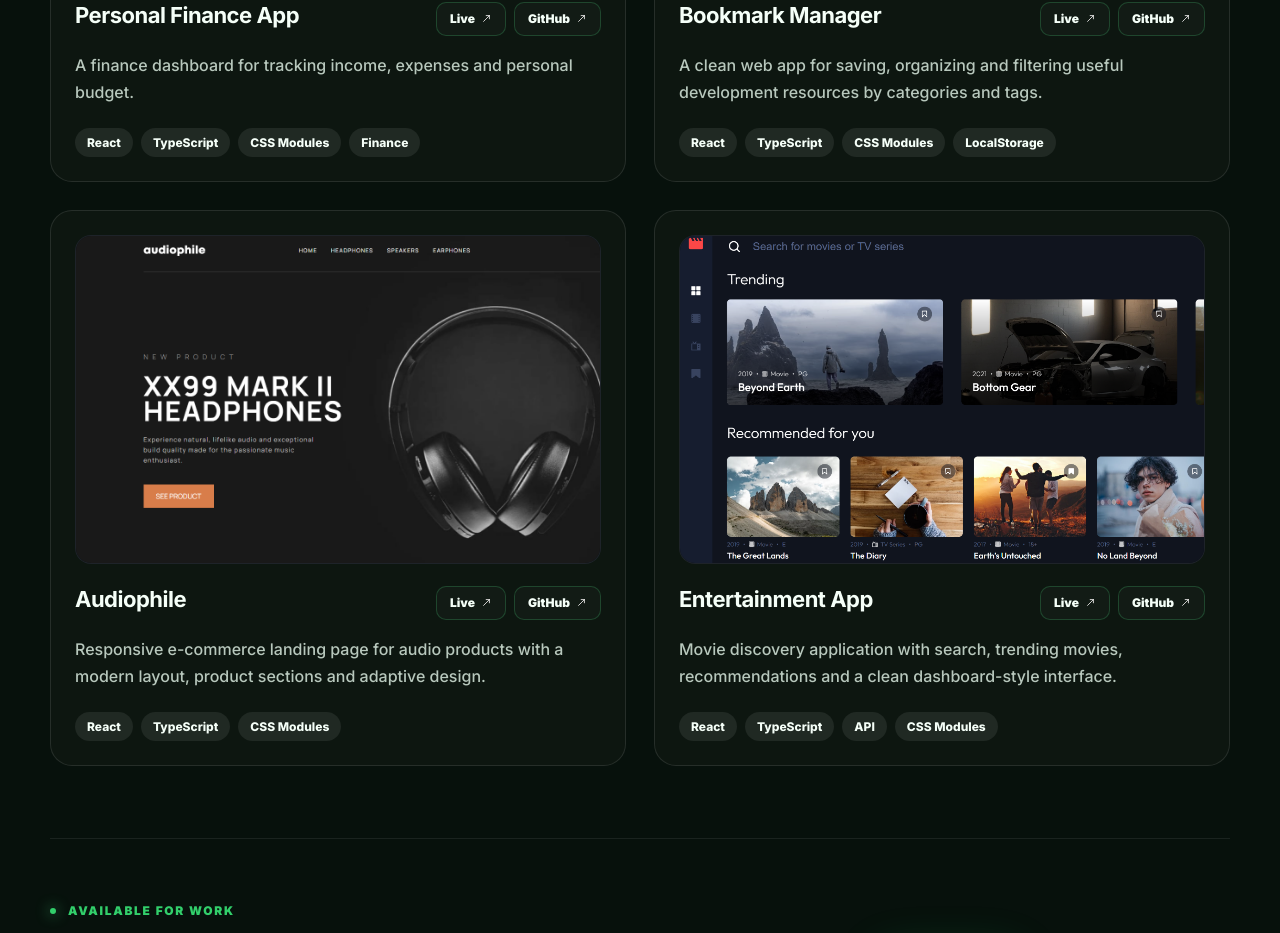
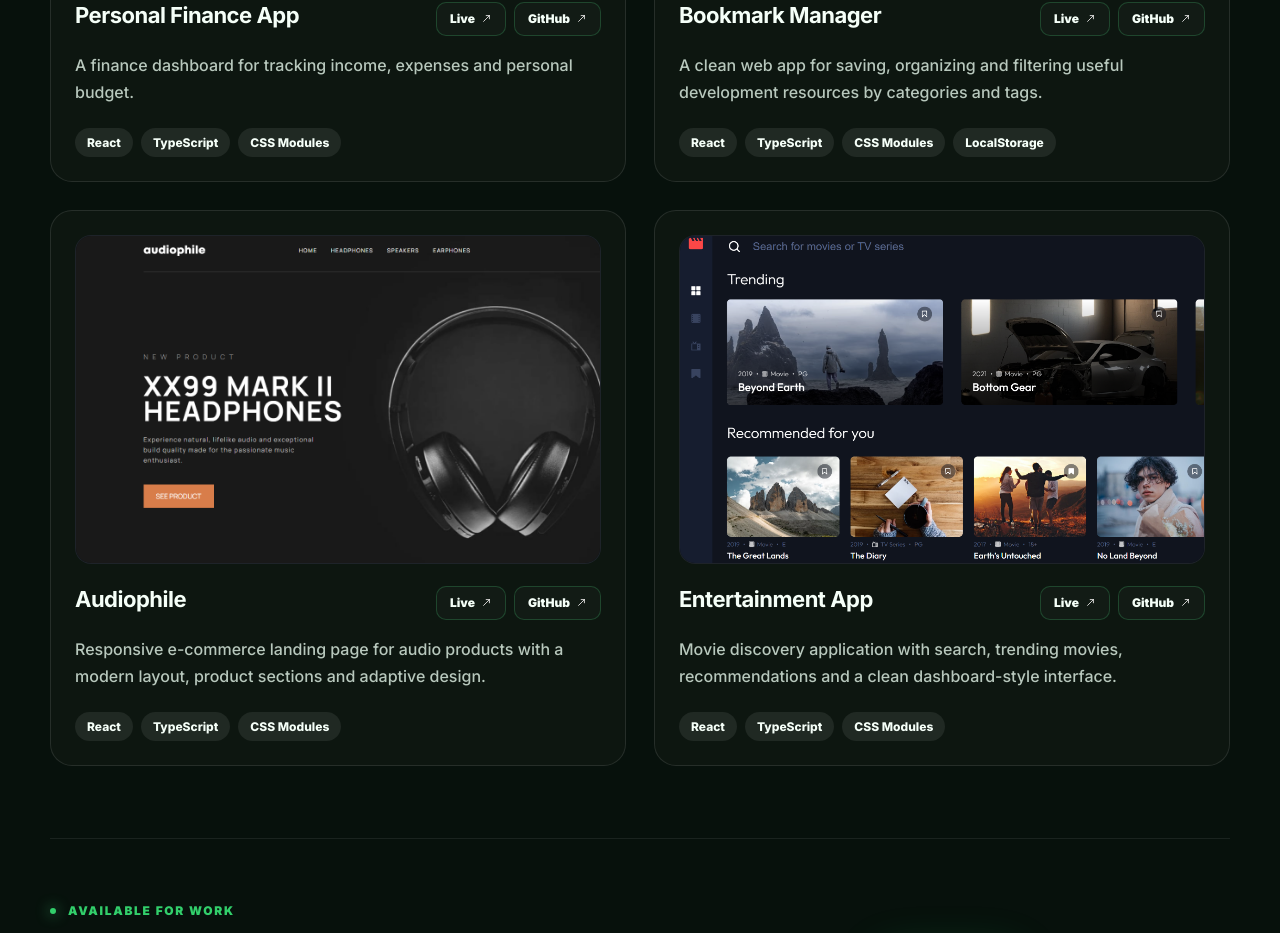
Before and after one commit to RobertVai/New-portfolio, a React app: page / in a window 1280 px wide. Shown: the part 1820-2753 px from the top of the page. Built offline with nearby package versions, Linux system fonts and the light colour scheme; the HTML template or start-up script is replaced by a standard one.

Commit message:
refactor: project tools updated

```diff
--- a/src/components/Projects/Projects.tsx
+++ b/src/components/Projects/Projects.tsx
@@ -21,7 +21,7 @@ const projects: Project[] = [
     description:
       "A finance dashboard for tracking income, expenses and personal budget.",
     image: financeProject,
-    tags: ["React", "TypeScript", "CSS Modules", "Finance"],
+    tags: ["React", "TypeScript", "CSS Modules"],
     githubUrl: "https://github.com/RobertVai/Personal-finance-app",
     liveUrl: "https://personal-finance-app-nine-tau.vercel.app/",
   },
@@ -48,7 +48,7 @@ const projects: Project[] = [
     description:
       "Movie discovery application with search, trending movies, recommendations and a clean dashboard-style interface.",
     image: moviesProject,
-    tags: ["React", "TypeScript", "API", "CSS Modules"],
+    tags: ["React", "TypeScript", "CSS Modules"],
     liveUrl: "https://movies-web-app-gules.vercel.app/",
     githubUrl: "https://github.com/RobertVai/Movies-web-app",
   },
```
